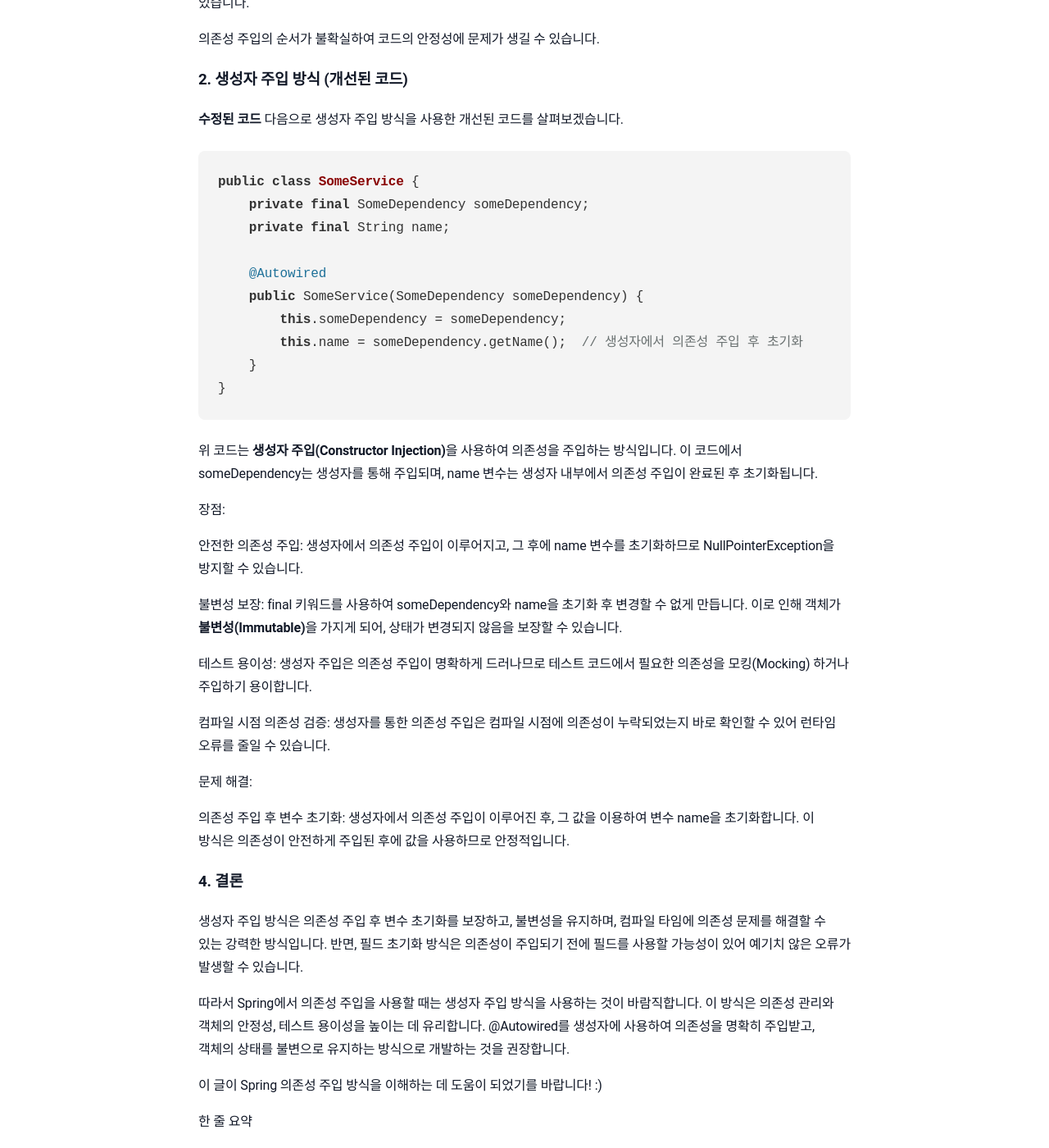
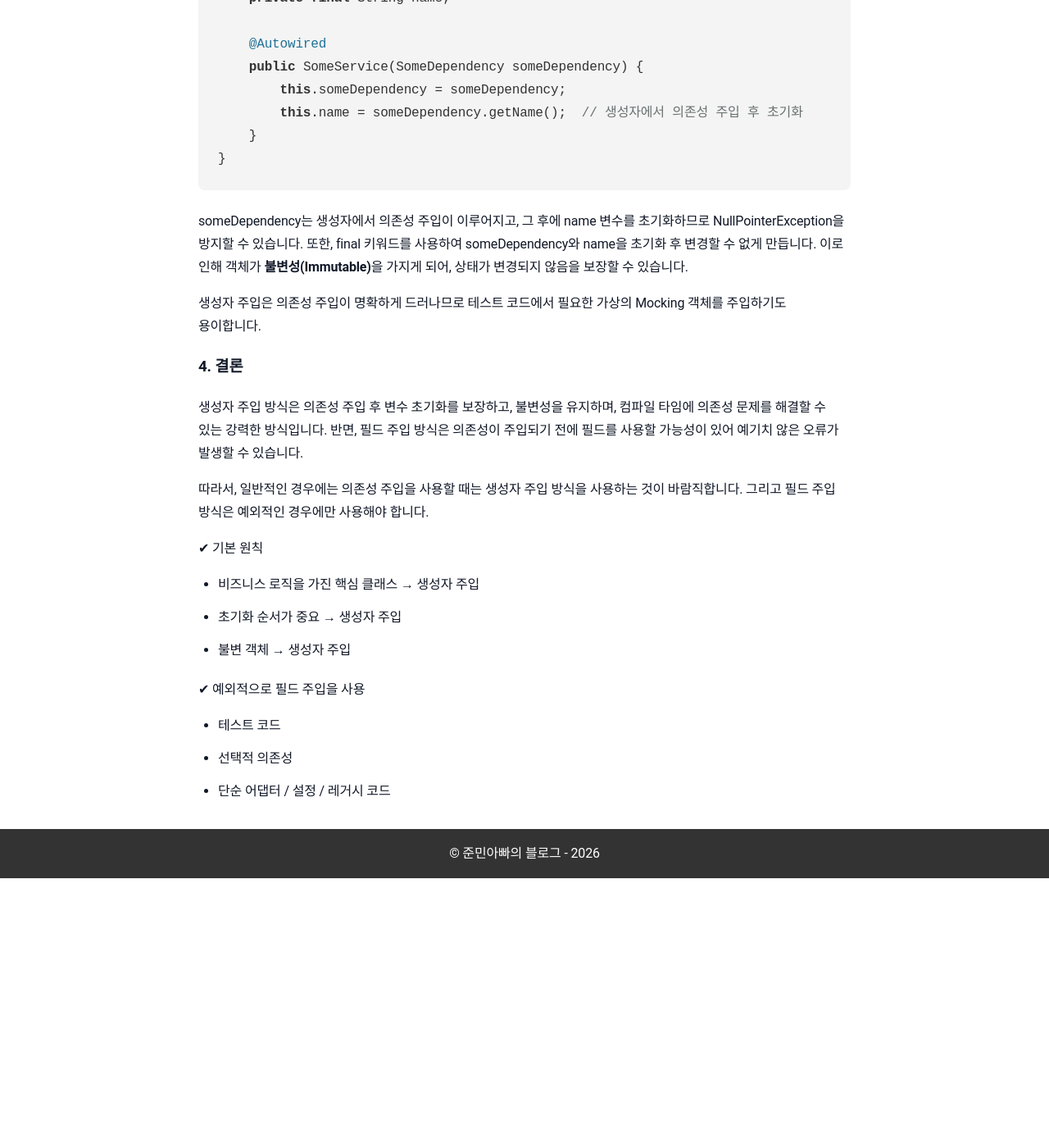
Before and after one commit to sanghoon-lee/sanghoon-lee.github.io, a Jekyll site: the page built from _posts/2026-01-12-DependencyInjection.md, in a window 1280 px wide and 1400 px high, scrolled down 3172 px. Shown: the whole window at 82% size. Built offline with Jekyll 4.4.1, drawn with Linux system fonts in a browser that asks for light colours; nearby versions of some CDN libraries; comment, search, counter and statistics services are not loaded; after the commit the page ends 4243 px from its top, so only the background shows below that; some of the changed text lies outside the part shown.

Commit message:
포스팅 내용 수정

````diff
--- a/_posts/2026-01-12-DependencyInjection.md
+++ b/_posts/2026-01-12-DependencyInjection.md
@@ -16,11 +16,9 @@ categories: 학습기록
 }
 </style>
 
-스프링에서 의존관계를 자동으로 설정해주는 **의존성 주입(Dependency Injection, DI)**은 매우 중요한 기능입니다. 하지만, 이에 대해서 제대로 공부하기보다는 그냥 "@Autowired를 붙이는 기술” 정도로만 알고 사용하는 개발자들도 의외로 많이 있는 것 같습니다.
+스프링에서 의존관계를 자동으로 설정해주는 **의존성 주입(Dependency Injection, DI)**은 매우 중요한 기능입니다. 하지만, 이에 대해서 제대로 공부하기보다는 그냥 "@Autowired를 붙이는 기술” 정도로만 알고 사용하는 개발자들도 의외로 많이 있는 것 같습니다. 의존성 주입은 단순히 @Autowired를 붙이는 기술이 아니라, 객체의 생성 책임과 사용 책임을 분리하는 설계 원칙입니다.
 
 <img class="main-image" src="/assets/images/springboot.png" alt="스프링부트">
-
-의존성 주입은 단순히 @Autowired를 붙이는 기술이 아니라, 객체의 생성 책임과 사용 책임을 분리하는 설계 원칙입니다.
 
 ### 1. 의존성 주입의 개념
 
@@ -67,7 +65,7 @@ public class SomeService {
 
 두 방법의 차이는 아래 표와 같이 정리할 수 있습니다.
 
-| 특징 | 생성자 주입 | 필드 주입 (@Autowired) |
+| 특징 | 생성자 주입 | 필드 주입 |
 | --- | --- | --- |
 | 주입 시점	| 	객체 생성 시, 생성자에서 의존성 주입됨 | 객체 생성 후, 필드 초기화 시점에 의존성 주입됨 |
 | 의존성 관리 |	의존성이 명확하게 주입되고, 생성자에서 초기화됨 | 의존성 주입 전에 변수 사용 시 예외 발생 가능 |
@@ -75,13 +73,9 @@ public class SomeService {
 | 테스트 용이성	| 생성자 주입을 통해 의존성 주입이 명확하여 테스트가 용이 | 의존성 주입이 명확하지 않아서 테스트가 어려울 수 있음	 |
 | 컴파일 타임 검증	| 컴파일 시점에 의존성 누락 문제를 발견할 수 있음 | 의존성 주입 순서나 누락에 대한 검증이 어려움	 |
 
-일반적으로는 생성자 주입이 가장 명확하고, 안전한 의존성 주입 방식입니다. 필드 주입은 예외적인 상황에서만 사용하는 것이 좋습니다.
-
 ### 3. 부적절한 의존성 주입 사용 사례
 
-저희 팀의 경우에는 의존성 주입이 적합한 상황에도 불구하고, 필드 주입이 사용되고 있는 사례가 많았습니다.
-
-아래의 예제 코드가 바로 그런 경우에 해당됩니다.
+저희 팀의 경우에는 의존성 주입이 적합한 상황에도 불구하고, 필드 주입이 사용되고 있는 사례가 많았습니다. 아래 코드에서는 필드 주입을 사용하고 있습니다.
 
 **잘못된 코드**
 
@@ -94,19 +88,11 @@ public class SomeService {
 }
 ```
 
-@Autowired로 필드 주입을 하고 있
-이 코드는 문제가 될 수 있는 코드입니다. 그 이유는 name 필드를 초기화할 때 someDependency가 아직 주입되지 않았을 수 있기 때문입니다. @Autowired 애너테이션은 Spring의 의존성 주입을 사용하여 객체가 생성된 후에 의존성을 주입합니다. 그러나 위 코드에서는 name을 필드 선언 시점에 초기화하려고 하므로, someDependency가 null일 가능성이 존재하며, 이로 인해 **NullPointerException**이 발생할 수 있습니다.
+필드 주입을 사용하면 객체가 생성된 후에 의존성이 주입됩니다. 의존성 주입 순서는 보장되지 않습니다. 그렇기 때문에, name을 선언하는 시점에는 someDependency의 의존성 주입 여부가 불확실합니다. someDependency에 의존성이 주입되지 못한 상태에서 getName() 메소드가 호출되면 **NullPointerException**이 발생할 수 있습니다.
 
-문제점:
-
-필드 초기화 시점에 의존성이 주입되기 전에 getName()을 호출하려고 시도하므로, NullPointerException이 발생할 수 있습니다.
-
-의존성 주입의 순서가 불확실하여 코드의 안정성에 문제가 생길 수 있습니다.
-
-### 2. 생성자 주입 방식 (개선된 코드)
+이 문제를 해결하기 위해서 아래 코드처럼, 생성자 주입 방식을 사용할 수 있습니다.
 
 **수정된 코드**
-다음으로 생성자 주입 방식을 사용한 개선된 코드를 살펴보겠습니다.
 
 ```java
 public class SomeService {
@@ -121,50 +107,22 @@ public class SomeService {
 }
 ```
 
-위 코드는 **생성자 주입(Constructor Injection)**을 사용하여 의존성을 주입하는 방식입니다. 이 코드에서 someDependency는 생성자를 통해 주입되며, name 변수는 생성자 내부에서 의존성 주입이 완료된 후 초기화됩니다.
+someDependency는 생성자에서 의존성 주입이 이루어지고, 그 후에 name 변수를 초기화하므로 NullPointerException을 방지할 수 있습니다. 또한, final 키워드를 사용하여 someDependency와 name을 초기화 후 변경할 수 없게 만듭니다. 이로 인해 객체가 **불변성(Immutable)**을 가지게 되어, 상태가 변경되지 않음을 보장할 수 있습니다.
 
-장점:
-
-안전한 의존성 주입: 생성자에서 의존성 주입이 이루어지고, 그 후에 name 변수를 초기화하므로 NullPointerException을 방지할 수 있습니다.
-
-불변성 보장: final 키워드를 사용하여 someDependency와 name을 초기화 후 변경할 수 없게 만듭니다. 이로 인해 객체가 **불변성(Immutable)**을 가지게 되어, 상태가 변경되지 않음을 보장할 수 있습니다.
-
-테스트 용이성: 생성자 주입은 의존성 주입이 명확하게 드러나므로 테스트 코드에서 필요한 의존성을 모킹(Mocking) 하거나 주입하기 용이합니다.
-
-컴파일 시점 의존성 검증: 생성자를 통한 의존성 주입은 컴파일 시점에 의존성이 누락되었는지 바로 확인할 수 있어 런타임 오류를 줄일 수 있습니다.
-
-문제 해결:
-
-의존성 주입 후 변수 초기화: 생성자에서 의존성 주입이 이루어진 후, 그 값을 이용하여 변수 name을 초기화합니다. 이 방식은 의존성이 안전하게 주입된 후에 값을 사용하므로 안정적입니다.
-
+생성자 주입은 의존성 주입이 명확하게 드러나므로 테스트 코드에서 필요한 가상의 Mocking 객체를 주입하기도 용이합니다.
 
 ### 4. 결론
 
-생성자 주입 방식은 의존성 주입 후 변수 초기화를 보장하고, 불변성을 유지하며, 컴파일 타임에 의존성 문제를 해결할 수 있는 강력한 방식입니다. 반면, 필드 초기화 방식은 의존성이 주입되기 전에 필드를 사용할 가능성이 있어 예기치 않은 오류가 발생할 수 있습니다.
+생성자 주입 방식은 의존성 주입 후 변수 초기화를 보장하고, 불변성을 유지하며, 컴파일 타임에 의존성 문제를 해결할 수 있는 강력한 방식입니다. 반면, 필드 주입 방식은 의존성이 주입되기 전에 필드를 사용할 가능성이 있어 예기치 않은 오류가 발생할 수 있습니다.
 
-따라서 Spring에서 의존성 주입을 사용할 때는 생성자 주입 방식을 사용하는 것이 바람직합니다. 이 방식은 의존성 관리와 객체의 안정성, 테스트 용이성을 높이는 데 유리합니다. @Autowired를 생성자에 사용하여 의존성을 명확히 주입받고, 객체의 상태를 불변으로 유지하는 방식으로 개발하는 것을 권장합니다.
-
-이 글이 Spring 의존성 주입 방식을 이해하는 데 도움이 되었기를 바랍니다! :)
-
-한 줄 요약
-
-> @Autowired 필드 주입은 “편해서 쓰는 것”이 아니라
-“써도 괜찮은 상황을 알고 선택해야 하는 것”입니다.
-
-이 문장 하나만 기억해도 의존성 주입에 대한 이해도가 한 단계 올라갈 수 있습니다.👌
+따라서, 일반적인 경우에는 의존성 주입을 사용할 때는 생성자 주입 방식을 사용하는 것이 바람직합니다. 그리고 필드 주입 방식은 예외적인 경우에만 사용해야 합니다.
 
 ✔ 기본 원칙
+* 비즈니스 로직을 가진 핵심 클래스 → 생성자 주입
+* 초기화 순서가 중요 → 생성자 주입
+* 불변 객체 → 생성자 주입
 
-비즈니스 로직을 가진 핵심 클래스 → 생성자 주입
-
-초기화 순서가 중요 → 생성자 주입
-
-불변 객체 → 생성자 주입
-
-✔ 예외적으로 허용
-
-테스트 코드
-
-선택적 의존성
-
-단순 어댑터 / 설정 / 레거시 코드
+✔ 예외적으로 필드 주입을 사용
+* 테스트 코드
+* 선택적 의존성
+* 단순 어댑터 / 설정 / 레거시 코드
````
Also changed, not shown: other parts of _posts/2026-01-12-DependencyInjection.md (+1 -1 lines).
